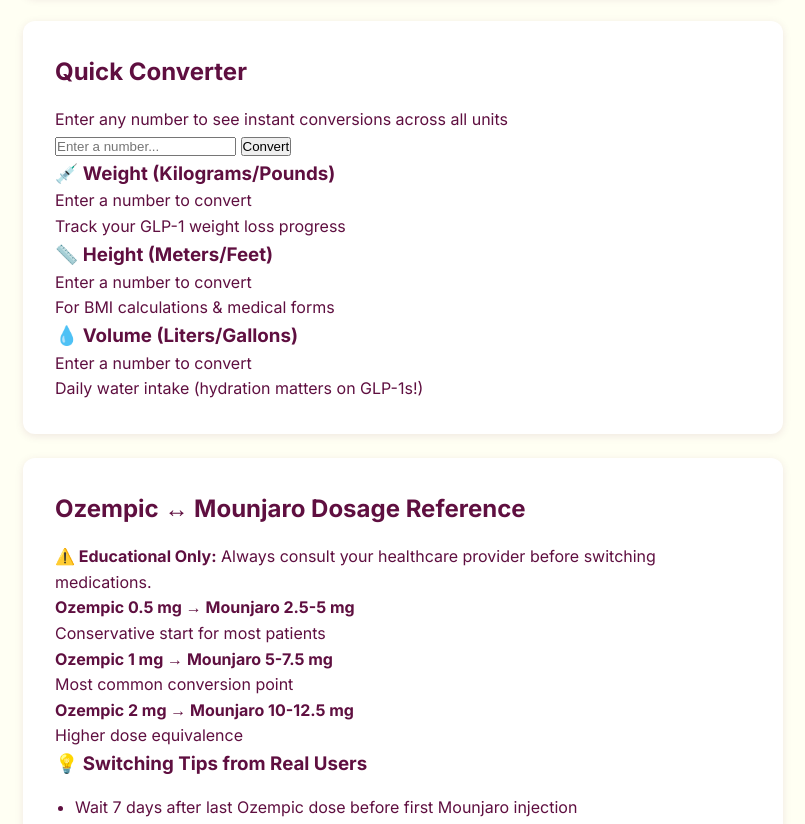
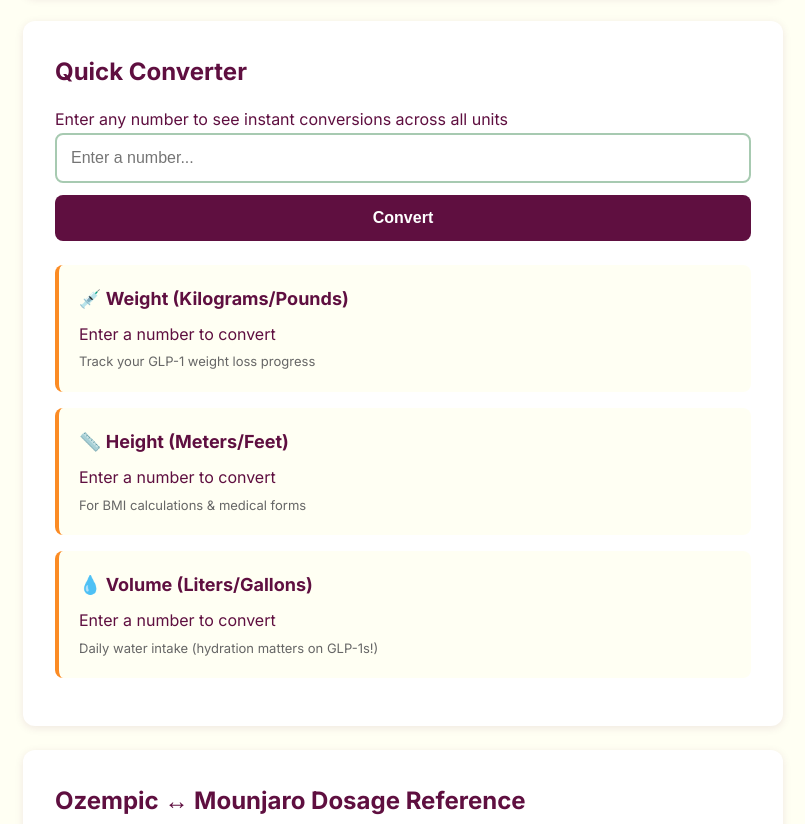
Before and after one commit to SheillaO/GLP-1-Companion, a website built with Vite: page index.html in a window 1280 px wide. Shown: the part 563-1387 px from the top of the page, without its empty margins (237-1042 px from the left). Built offline with nearby package versions, Linux system fonts and the light colour scheme.

Commit message:
Update index.css

```diff
--- a/index.css
+++ b/index.css
@@ -72,3 +72,59 @@
 li {
     margin-bottom: 12px;
 }
+
+/* Converter */
+input {
+    width: 100%;
+    padding: 14px;
+    border: 2px solid var(--teal);
+    border-radius: 8px;
+    font-size: 16px;
+    margin-bottom: 12px;
+}
+
+button {
+    width: 100%;
+    padding: 14px;
+    background: var(--crimson);
+    color: white;
+    border: none;
+    border-radius: 8px;
+    font-size: 16px;
+    font-weight: 600;
+    cursor: pointer;
+    margin-bottom: 24px;
+}
+
+button:hover {
+    background: #7a1456;
+}
+
+.result-section {
+    background: var(--ivory);
+    padding: 20px;
+    border-radius: 8px;
+    margin-bottom: 16px;
+    border-left: 4px solid var(--orange);
+}
+
+.result-section h3 {
+    color: var(--crimson);
+    font-size: 18px;
+    margin-bottom: 8px;
+}
+
+.helper {
+    font-size: 13px;
+    color: #666;
+    margin-top: 4px;
+}
+
+/* Dosage */
+.disclaimer {
+    background: #fff3cd;
+    padding: 12px;
+    border-radius: 6px;
+    margin-bottom: 20px;
+    border-left: 4px solid var(--orange);
+}
```
